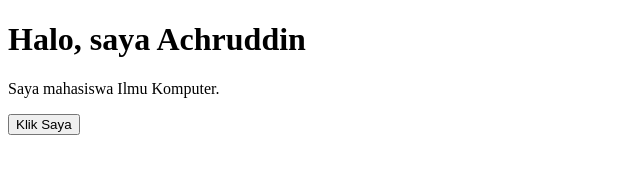
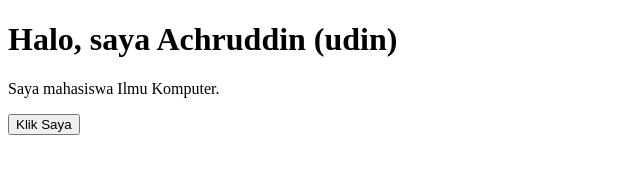
Before and after one commit to Achruddin11/web-pertama, a plain HTML site: page index.html in a window 1280 px wide. Shown: the whole page, without its empty margins (0-640 px from the left). Drawn offline with Linux system fonts and the light colour scheme.

Commit message:
Add files via upload

```diff
--- a/index.html
+++ b/index.html
@@ -5,7 +5,7 @@
 </head>
 
 <body>
-    <h1>Halo, saya Achruddin</h1>
+    <h1>Halo, saya Achruddin (udin)</h1>
     <p>Saya mahasiswa Ilmu Komputer.</p>
 
     <button>Klik Saya</button>
```
